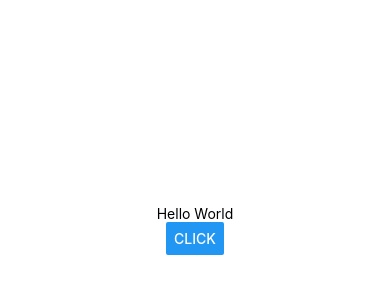
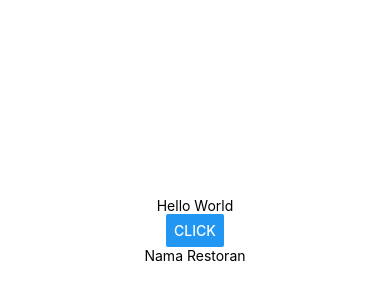
Before and after one commit to aanfaisal/react-full-day, a React Native app: screen / in a window 390 px wide. Shown: the part 192-492 px from the top of the page. Built offline with nearby package versions, Linux system fonts and the light colour scheme.

Commit message:
add nama resto component

```diff
--- a/App.tsx
+++ b/App.tsx
@@ -1,4 +1,4 @@
-import React from 'react';
+import React,{Component} from 'react';
 import { StyleSheet, Text, View, Button, Alert } from 'react-native';
 
 export default class App extends React.Component {
@@ -7,6 +7,7 @@ export default class App extends React.Component {
       <View style={styles.container}>
         <Text>Hello World</Text>
         <Button title="click" onPress={()=> Alert.alert("Hai")}></Button>
+        <RestaurantItem />
       </View>
     );
   }
@@ -20,3 +21,13 @@ const styles = StyleSheet.create({
     justifyContent: 'center',
   },
 });
+
+class RestaurantItem extends Component {
+  render() {
+    return (
+      <View>
+        <Text>Nama Restoran</Text>
+      </View>
+    )
+  }
+}
```
